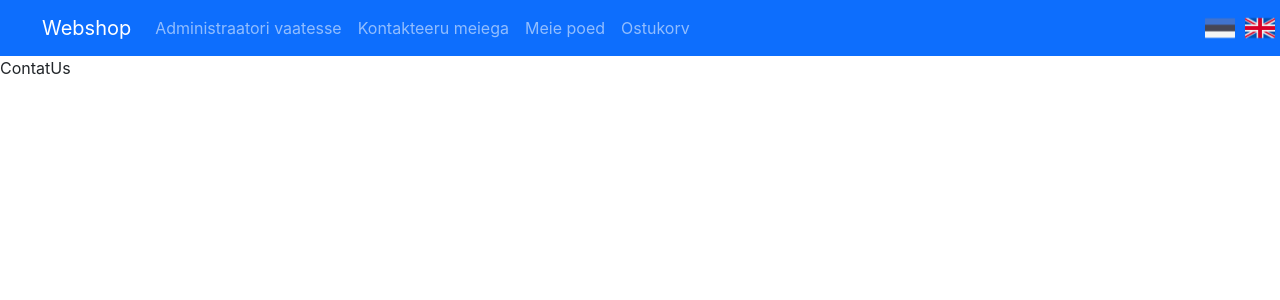
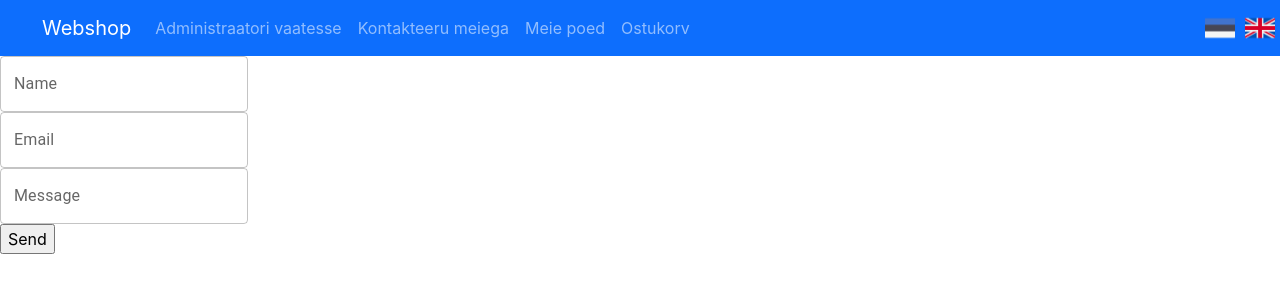
Before and after one commit to joosepj/React-01-2023, a React (Create React App) app in the folder webshop/: page /contact in a window 1280 px wide. Shown: the top 300 px of the page. Built offline with nearby package versions, Linux system fonts and the light colour scheme.

Commit message:
webshop - firebase, email, kategooriad

```diff
--- a/webshop/package.json
+++ b/webshop/package.json
@@ -3,6 +3,7 @@
   "version": "0.1.0",
   "private": true,
   "dependencies": {
+    "@emailjs/browser": "^3.10.0",
     "@emotion/react": "^11.10.6",
     "@emotion/styled": "^11.10.6",
     "@mui/material": "^5.11.10",
@@ -10,6 +11,7 @@
     "@testing-library/react": "^13.4.0",
     "@testing-library/user-event": "^13.5.0",
     "bootstrap": "^5.2.3",
+    "firebase": "^9.17.1",
     "i18next": "^22.4.9",
     "leaflet": "^1.9.3",
     "react": "^18.2.0",
--- a/webshop/public/index.html
+++ b/webshop/public/index.html
@@ -24,7 +24,7 @@
       work correctly both with client-side routing and a non-root public URL.
       Learn how to configure a non-root public URL by running `npm run build`.
     -->
-    <title>React App</title>
+    <title>Webshop</title>
   </head>
   <body>
     <noscript>You need to enable JavaScript to run this app.</noscript>
--- a/webshop/src/App.js
+++ b/webshop/src/App.js
@@ -3,7 +3,7 @@ import { Route, Routes } from 'react-router-dom';
 import HomePage from "./pages/HomePage";
 import Cart from "./pages/Cart";
 import Shops from "./pages/Shops";
-import ContactUs from "./pages/ContactUs";
+import {ContactUs} from "./pages/ContactUs";
 import SingleProduct from "./pages/SingleProduct";
 import Login from "./pages/Login";
 import Signup from "./pages/Signup";
--- /dev/null
+++ b/webshop/src/data/categories.json
@@ -0,0 +1 @@
+[{"name": "iphone"}, {"name": "macbook"}]
--- a/webshop/src/pages/ContactUs.jsx
+++ b/webshop/src/pages/ContactUs.jsx
@@ -1,9 +1,27 @@
-import React from 'react'
+import React, { useRef } from 'react';
+import emailjs from '@emailjs/browser';
+import { TextField } from '@mui/material';
 
-function ContatUs() {
+export const ContactUs = () => {
+  const form = useRef();
+
+  const sendEmail = (e) => {
+    e.preventDefault();
+
+    emailjs.sendForm('YOUR_SERVICE_ID', 'YOUR_TEMPLATE_ID', form.current, 'YOUR_PUBLIC_KEY')
+      .then((result) => {
+          console.log(result.text);
+      }, (error) => {
+          console.log(error.text);
+      });
+  };
+
   return (
-    <div>ContatUs</div>
-  )
-}
-
-export default ContatUs
+    <form ref={form} onSubmit={sendEmail}>
+      <TextField label="Name" type="text" name="from_name" /> <br />
+      <TextField label="Email" type="email" name="user_email" /><br />
+      <TextField label="Message" name="message" /><br />
+      <input type="submit" value="Send" /><br />
+    </form>
+  );
+};
--- a/webshop/src/pages/HomePage.jsx
+++ b/webshop/src/pages/HomePage.jsx
@@ -1,6 +1,7 @@
 import productsFromFile from "../data/products.json";
 import Button from "react-bootstrap/Button";
 import { useState } from "react";
+import categoriesFromFile from "../data/categories.json"
 
 function HomePage() {
 
@@ -40,8 +41,10 @@ function HomePage() {
 
   return (
     <div>
-      <button onClick={() => filterByCategory("iphone")}>iphone</button>
-      <button onClick={() => filterByCategory("macbook")}>macbook</button>
+      {/* <button onClick={() => filterByCategory("iphone")}>iphone</button> */}
+      {/* <button onClick={() => filterByCategory("macbook")}>macbook</button> */}
+      {categoriesFromFile.map(element =>
+        <button key={element.name} onClick={() => filterByCategory(element.name)}>{element.name}</button>)}
       <br />
       <div>{products.length} products shown</div>
       <br />
--- a/webshop/src/pages/admin/EditProduct.jsx
+++ b/webshop/src/pages/admin/EditProduct.jsx
@@ -1,6 +1,8 @@
 import { useParams, useNavigate } from "react-router-dom"
-import { useRef } from "react";
+import { useRef, useState } from "react";
 import productsFromFile from "../../data/products.json"
+import categoriesFromFile from "../../data/categories.json"
+import { Alert } from "@mui/material"
 
 function EditProduct() {
   const { id } = useParams();
@@ -29,11 +31,25 @@ const changeProduct = () => {
   navigate("/admin/maintain-products");
 }
 
+const [isError, setError] = useState(false);
+
+  const checkIdUniqueness = () => {
+    const found = productsFromFile.find(element => element.id === Number(idRef.current.value));
+    if (found === undefined) {
+    // console.log("Kellelgi pole!")
+      setError(false);
+   } else {
+    // console.log("Kellelgi on olemas!")
+      setError(true);
+    }
+  }
+
   return (
     <div>
+      {isError === true && <Alert severity="error"> Sisestatud ID on juba olemas</Alert>}
       {productFound !== undefined && <div>
         <label>ID</label><br />
-        <input ref={idRef} type="number" defaultValue={productFound.id}/> <br />
+        <input ref={idRef} onChange={checkIdUniqueness} type="number" defaultValue={productFound.id}/> <br />
         <label>Name</label><br />
         <input ref={nameRef} type="text" defaultValue={productFound.name}/> <br />
         <label>Price</label><br />
@@ -41,12 +57,15 @@ const changeProduct = () => {
         <label>Image</label><br />
         <input ref={imageRef} type="text" defaultValue={productFound.image}/> <br />
         <label>Category</label><br />
-        <input ref={categoryRef} type="text" defaultValue={productFound.category}/> <br />
+        {/* <input ref={categoryRef} type="text" defaultValue={productFound.category}/> <br /> */}
+        <select ref={categoryRef}>
+          {categoriesFromFile.map(element => <option key={element.name}>{element.name}</option> )}
+        </select><br />
         <label>Description</label><br />
         <input ref={descriptionRef} type="text" defaultValue={productFound.description}/> <br />
         <label>Active</label><br />
         <input ref={activeRef} type="checkbox" defaultChecked={productFound.active}/> <br />
-        <button onClick={changeProduct}>Change</button>
+        <button onClick={changeProduct} disabled={isError === true}>Change</button>
       </div>}
       {productFound === undefined && <div>Product not found!</div>}
     </div>
--- a/webshop/src/pages/admin/MaintainCategories.jsx
+++ b/webshop/src/pages/admin/MaintainCategories.jsx
@@ -1,8 +1,32 @@
-import React from 'react'
+import React, { useRef, useState } from 'react'
+import categoriesFromFile from "../../data/categories.json";
 
 function MaintainCategories() {
+  const [categories, setCategories] = useState(categoriesFromFile);
+  const categoryRef = useRef();
+
+
+  const addCategory = () => {
+    categoriesFromFile.push({"name": categoryRef.current.value});
+    setCategories(categoriesFromFile.slice());
+    categoryRef.current.value = "";
+  }
+
+  const deleteCategory = (index) => {
+    categoriesFromFile.splice(index, 1);
+    setCategories(categoriesFromFile.slice());
+  }
+
+
   return (
-    <div>MaintainCategories</div>
+    <div>
+      <label>New category name</label><br />
+      <input ref={categoryRef}type="text" /><br />
+      <button onClick={addCategory}>Enter</button><br />
+      {categories.map((element, index) =>
+       <div key={index}>
+        {element.name} <button onClick={() => deleteCategory()}>Delete</button></div>)}
+    </div>
   )
 }
 
--- a/webshop/src/pages/admin/MaintainProducts.jsx
+++ b/webshop/src/pages/admin/MaintainProducts.jsx
@@ -1,19 +1,27 @@
 import productsFromFile from "../../data/products.json";
-import { useState } from "react";
+import { useRef, useState } from "react";
 import Button from "react-bootstrap/Button"
 import { Link } from "react-router-dom";
 
 function MaintainProducts() {
   const [products, setProducts] = useState(productsFromFile);
+  const searchedProductRef = useRef();
 
   const deleteProduct = (i) => {
     products.splice(i,1); //mitmendat, mitu tk
     setProducts(products.slice());
   }
 
+  const searchFromProducts = () => {
+    const found = productsFromFile.filter(element =>
+       element.name.toLowerCase().includes(searchedProductRef.current.value.toLowerCase()) );
+    setProducts(found);
+  }
 
   return (
     <div>
+        <input ref={searchedProductRef} onChange={searchFromProducts} type="text" />
+        <div>{products.length}</div>
         {products.map((element,index) =>
         <div key={element.id}>
           <div>{element.id}</div>
```
Also changed, not shown: webshop/firebase.json (added), 2 other files (tests, documents, lock files or other folders).
